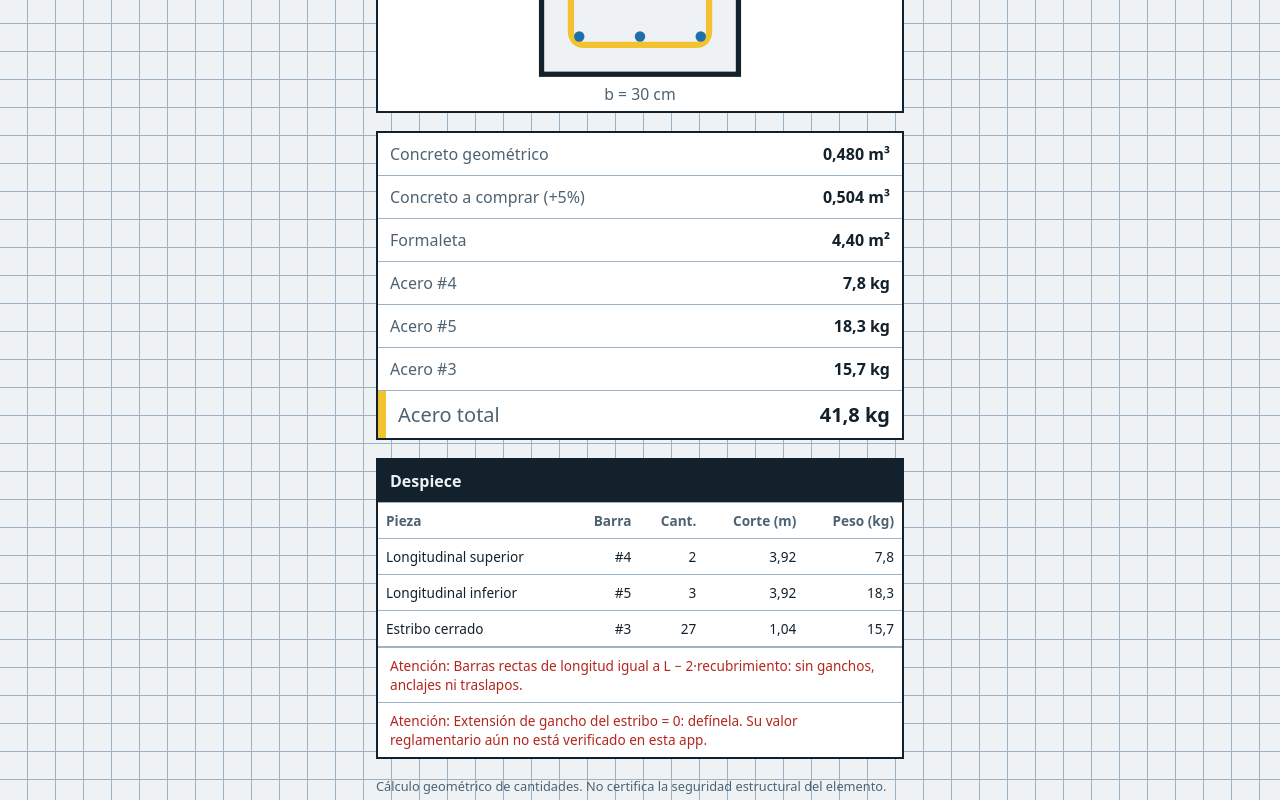
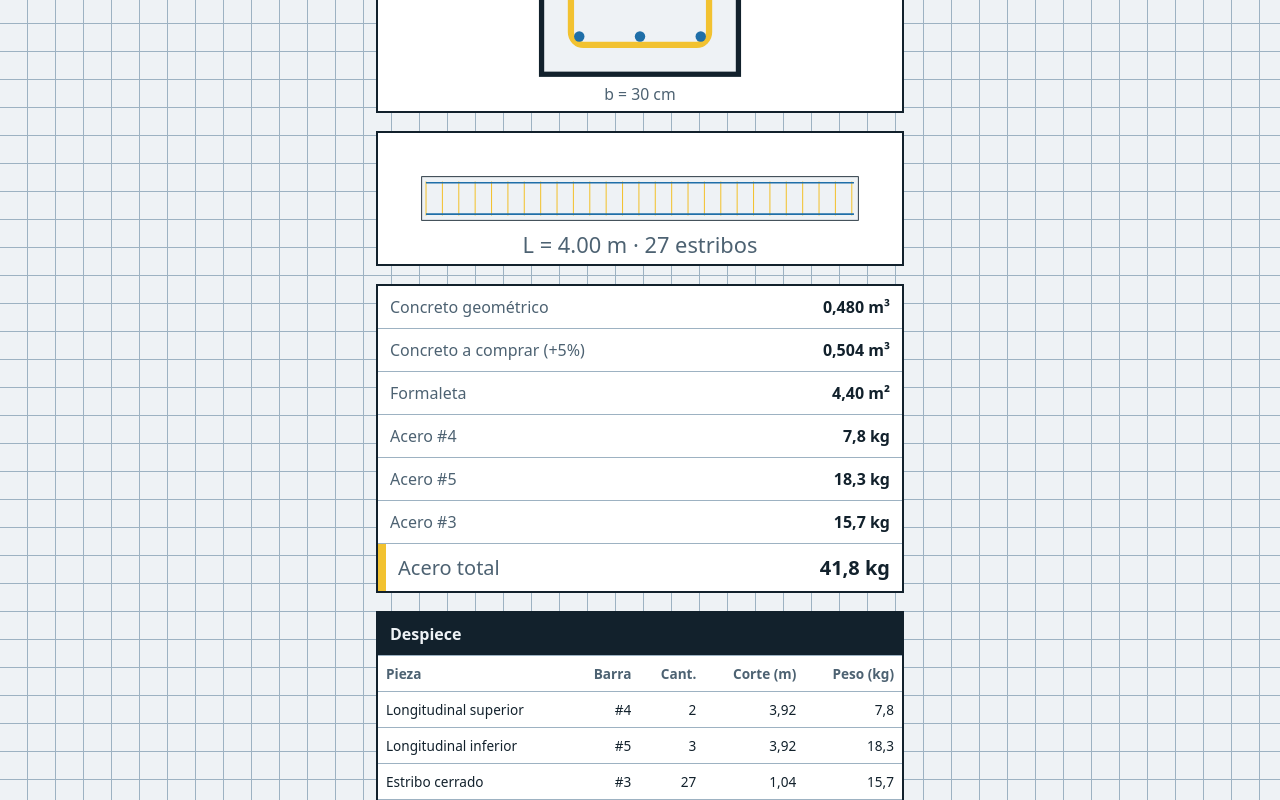
Before and after one commit to myinstadibujos-dotcom/calculadora-obra, a React (Vite) app: page / in a window 1280 px wide. Shown: the part 760-1560 px from the top of the page. Built offline with nearby package versions, Linux system fonts and the light colour scheme.

Commit message:
Actualización desde update.zip

```diff
--- a/public/sw.js
+++ b/public/sw.js
@@ -1,6 +1,6 @@
 // Service worker: red primero, caché como respaldo. Tras la primera carga,
 // la app abre sin internet. Subir VERSION fuerza limpiar cachés antiguos.
-const VERSION = "obra-v3";
+const VERSION = "obra-v4";
 
 self.addEventListener("install", (e) => {
   e.waitUntil(caches.open(VERSION).then((c) => c.addAll(["./", "manifest.webmanifest"])));
--- a/src/App.tsx
+++ b/src/App.tsx
@@ -3,6 +3,7 @@ import { BARRAS, Barra } from "./engine/barras";
 import { ErrorDeDatos } from "./engine/tipos";
 import { calcularViga, EntradaViga, ResultadoViga } from "./engine/viga";
 import { Seccion } from "./Seccion";
+import { Longitudinal } from "./Longitudinal";
 import { formatear, leerNumero as n } from "./engine/numeros";
 
 type Estado = { ok: true; r: ResultadoViga; e: EntradaViga } | { ok: false; mensaje: string };
@@ -58,6 +59,7 @@ export function App() {
       {est.ok ? (
         <>
           <Seccion e={est.e} />
+          <Longitudinal e={est.e} />
           <section className="rotulo" aria-live="polite">
             <Fila t="Concreto geométrico" x={`${formatear(est.r.concreto.valor, 3)} m³`} />
             <Fila t={`Concreto a comprar (+${v.margen}%)`} x={`${formatear(est.r.volumenCompra, 3)} m³`} />
--- /dev/null
+++ b/src/Longitudinal.tsx
@@ -0,0 +1,28 @@
+import { geometriaLongitudinal } from "./engine/seccion";
+import type { EntradaViga } from "./engine/viga";
+
+/** Elevación a escala: las barras inferiores y superiores se dibujan como líneas de su diámetro real. */
+export function Longitudinal({ e }: { e: EntradaViga }) {
+  const g = geometriaLongitudinal(e);
+  const cm = 100;
+  const W = g.L * cm, H = g.h * cm;
+  const pad = Math.max(W, H) * 0.1;
+  const fs = Math.max(W, H) * 0.05;
+  return (
+    <svg className="seccion" viewBox={`${-pad} ${-pad} ${W + 2 * pad} ${H + 2 * pad}`}
+         role="img" aria-label={`Vista longitudinal de ${g.L.toFixed(2)} m con ${g.estribos.length} estribos`}>
+      <rect className="sec-concreto" x={0} y={0} width={W} height={H} />
+      {g.estribos.map((s, i) => (
+        <line key={i} className="sec-estribo" x1={s.x * cm} x2={s.x * cm} y1={s.y0 * cm} y2={s.y1 * cm}
+              strokeWidth={s.espesor * cm} />
+      ))}
+      {g.barras.map((b) => (
+        <line key={b.grupo} className="lon-barra" x1={b.x0 * cm} x2={b.x1 * cm} y1={b.y * cm} y2={b.y * cm}
+              strokeWidth={b.d * cm} />
+      ))}
+      <text className="sec-cota" x={W / 2} y={H + pad * 0.75} fontSize={fs} textAnchor="middle">
+        L = {g.L.toFixed(2)} m · {g.estribos.length} estribos
+      </text>
+    </svg>
+  );
+}
--- a/src/engine/seccion.ts
+++ b/src/engine/seccion.ts
@@ -1,5 +1,5 @@
 import { diametroMm } from "./barras";
-import type { EntradaViga } from "./viga";
+import { contarEstribos, type EntradaViga } from "./viga";
 
 export interface BarraDibujo { x: number; y: number; d: number; grupo: "sup" | "inf" }
 export interface GeometriaSeccion {
@@ -31,3 +31,29 @@ export function geometriaSeccion(e: EntradaViga): GeometriaSeccion {
     barras,
   };
 }
+
+export interface GeometriaLongitudinal {
+  L: number; h: number; // metros
+  estribos: { x: number; y0: number; y1: number; espesor: number }[];
+  barras: { y: number; d: number; x0: number; x1: number; grupo: "sup" | "inf" }[];
+}
+
+/** Vista de elevación: estribos a separación constante desde la cara útil izquierda. */
+export function geometriaLongitudinal(e: EntradaViga): GeometriaLongitudinal {
+  const dE = diametroMm(e.estribo.barra) / 1000;
+  const n = contarEstribos(e.L - 2 * e.recub, e.estribo.separacion);
+  const estribos = Array.from({ length: n }, (_, i) => ({
+    x: e.recub + i * e.estribo.separacion,
+    y0: e.recub + dE / 2, y1: e.h - e.recub - dE / 2, espesor: dE,
+  }));
+  const barras: GeometriaLongitudinal["barras"] = [];
+  const capa = (g: EntradaViga["sup"], grupo: "sup" | "inf") => {
+    if (g.cantidad === 0) return;
+    const d = diametroMm(g.barra) / 1000;
+    const y = grupo === "sup" ? e.recub + dE + d / 2 : e.h - e.recub - dE - d / 2;
+    barras.push({ y, d, x0: e.recub, x1: e.L - e.recub, grupo });
+  };
+  capa(e.sup, "sup");
+  capa(e.inf, "inf");
+  return { L: e.L, h: e.h, estribos, barras };
+}
--- a/src/engine/viga.ts
+++ b/src/engine/viga.ts
@@ -17,6 +17,11 @@ export interface ResultadoViga {
   concreto: ResultadoCalculo; volumenCompra: number; formaleta: ResultadoCalculo;
   despiece: FilaDespiece[]; pesoPorBarra: Record<string, number>;
   pesoTotal: number; advertencias: string[];
+}
+
+/** Estribos a separación constante desde el primero; el epsilon evita errores de coma flotante (0,6/0,2). */
+export function contarEstribos(largoUtil: number, separacion: number): number {
+  return Math.floor(largoUtil / separacion + 1e-9) + 1;
 }
 
 export function calcularViga(e: EntradaViga): ResultadoViga {
@@ -49,9 +54,11 @@ export function calcularViga(e: EntradaViga): ResultadoViga {
   longitudinal("L-sup", "superior", e.sup);
   longitudinal("L-inf", "inferior", e.inf);
 
-  const nEst = Math.floor(largoUtil / e.estribo.separacion) + 1; // incluye primero y último, sin duplicar
+  const nEst = contarEstribos(largoUtil, e.estribo.separacion); // sin duplicar estribos
   fila("E-1", "Estribo cerrado", e.estribo.barra, nEst, 2 * (bi + hi) + 2 * e.estribo.gancho);
 
+  const resto = largoUtil - (nEst - 1) * e.estribo.separacion;
+  if (resto > 1e-6) adv.push(`El último estribo queda a ${(resto * 100).toFixed(1)} cm del extremo útil; no se agrega otro estribo en el extremo.`);
   adv.push("Barras rectas de longitud igual a L − 2·recubrimiento: sin ganchos, anclajes ni traslapos.");
   if (e.estribo.gancho === 0) adv.push("Extensión de gancho del estribo = 0: defínela. Su valor reglamentario aún no está verificado en esta app.");
 
--- a/src/styles.css
+++ b/src/styles.css
@@ -86,3 +86,4 @@ body {
 .sec-estribo { fill: none; stroke: var(--estaca); }
 .sec-barra { fill: var(--plano); }
 .sec-cota { fill: var(--suave); font-family: inherit; }
+.lon-barra { stroke: var(--plano); }
```
Also changed, not shown: 1 other file (tests, documents, lock files or other folders).
